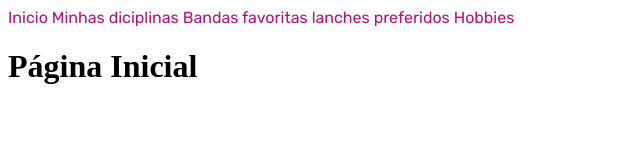
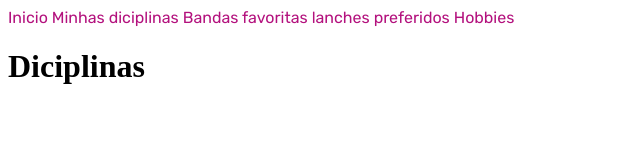
Before and after one commit to letxi/letxi.github.io, a plain HTML site: page diciplinas.html in a window 1280 px wide. Shown: the whole page, without its empty margins (0-640 px from the left). Drawn offline with Linux system fonts and the light colour scheme.

Commit message:
Update diciplinas.html

```diff
--- a/diciplinas.html
+++ b/diciplinas.html
@@ -16,6 +16,6 @@
      <a href="lanches.html">lanches preferidos</a>
      <a href="hobbies.html">Hobbies</a>
   </div>
-  <h1>Página Inicial</h1>
+  <h1>Diciplinas</h1>
   </body>
 </html>
```
